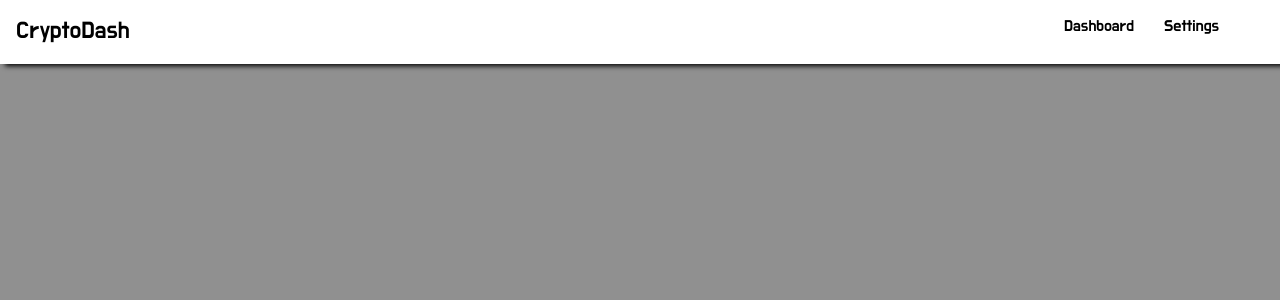
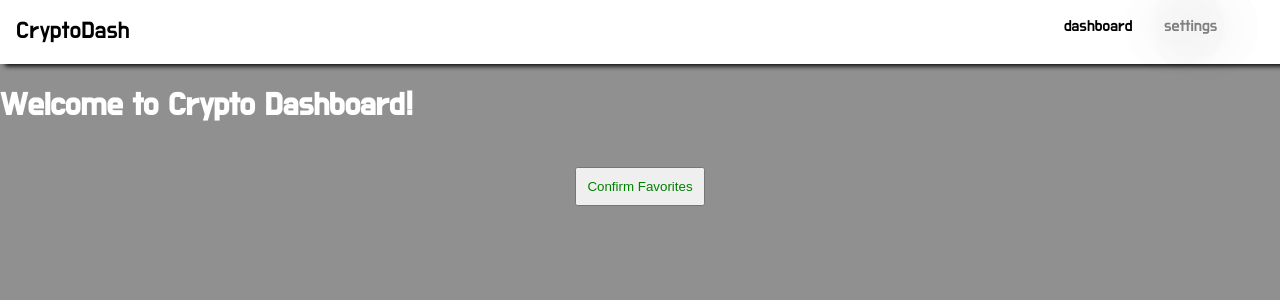
Before and after one commit to romene/Cryptocurrency-Dashboard, a React (Create React App) app: page / in a window 1280 px wide. Shown: the top 300 px of the page. Built offline with nearby package versions, Linux system fonts and the light colour scheme.

Commit message:
Settings Page and save data to local storage

```diff
--- a/src/App.css
+++ b/src/App.css
@@ -8,4 +8,5 @@ body {
   font-family: 'Do Hyeon', sans-serif;
   background-color: #909090;
   color: var(--main-text-color);
+
 }
--- a/src/App.js
+++ b/src/App.js
@@ -2,6 +2,7 @@ import React from 'react';
 import './App.css';
 import AppLayout from './Layout/AppLayout'
 import DashBar from './Layout/DashBar'
+import Settings from './Settings'
 import AppProvider from './AppProvider'
 
 function App() {
@@ -9,9 +10,8 @@ function App() {
     // Wrap up App Component on the App Provider Component
     <AppProvider>
       <AppLayout>
-      <DashBar>
-        <h1>Welcome to CryptoDash</h1>
-      </DashBar>
+      <DashBar/>
+       <Settings/>
       </AppLayout>
     </AppProvider>
 
--- a/src/AppProvider.js
+++ b/src/AppProvider.js
@@ -11,7 +11,29 @@ export const AppContext = React.createContext()
          super(props)
          this.state = {
             page: 'dashboard',
-            setPage: this.setPage
+            ...this.savedSettings(),
+            setPage: this.setPage,
+            confirmFavorites: this.confirmFavorites
+
+         }
+     }
+
+     //method to confirm favorites
+     confirmFavorites = () => {
+         this.setState({
+             firstVisit: false,
+             page: 'dashboard'
+         })
+         localStorage.setItem('cryptoDash', JSON.stringify({
+             test: 'hello'
+         }))
+     }
+
+     //select settings when land the page
+     savedSettings(){
+         let cryptoDashData = JSON.parse(localStorage.getItem('cryptoDah'));
+         if (!cryptoDashData){
+             return{page: 'settings', firstVisit: true}
          }
      }
 
--- a/src/Layout/DashBar.js
+++ b/src/Layout/DashBar.js
@@ -21,18 +21,19 @@ margin-bottom: 1em;
 const ControlButtonElem = styled.div`
 cursor: pointer;
 ${props => props.active && css`
-color: blue;
-text-shadow: 0 0 60px red;
+color: gray;
+text-shadow: 0 0 60px #342434;
 `}
 `
 
-function ControlButton({name, active}){
+function ControlButton({name}){
     return(
         <AppContext.Consumer>
-            {(page, setPage) => (
+            {({page, setPage}) => (
             <ControlButtonElem
              active={page === name}
-             onClick={() => setPage(name)}>
+             onClick={() => setPage(name)}
+             >
             {name}
         </ControlButtonElem>
             )}
@@ -47,11 +48,9 @@ export default () => {
   return (
     <AppBar>
         <Logo>CryptoDash</Logo>
-        <div>
-
-        </div>
-          <ControlButton active name="Dashboard" />
-          <ControlButton name="Settings" />
+        <div/>
+          <ControlButton active name="dashboard" />
+          <ControlButton name="settings" />
 
     </AppBar>
   )
--- /dev/null
+++ b/src/Settings/WelcomeMessage.js
@@ -0,0 +1,16 @@
+import React from 'react'
+import { AppContext } from '../AppProvider';
+
+
+const WelcomeMessage = () => {
+    return (
+        <AppContext.Consumer>
+            {({firstVisit}) =>
+                firstVisit ? <h1>Welcome to Crypto Dashboard!</h1> : null
+             }
+
+        </AppContext.Consumer>
+    )
+}
+
+export default WelcomeMessage
--- /dev/null
+++ b/src/Settings/confirmButton.js
@@ -0,0 +1,32 @@
+import React from 'react'
+import styled from 'styled-components'
+import { AppContext } from '../AppProvider'
+
+
+const ConfirmButtonStyled = styled.button`
+margin: 20px;
+color: green;
+padding: 10px;
+cursor: pointer;
+`
+export const CenterDiv = styled.div`
+display: grid;
+justify-content: center;
+`
+
+const ConfirmButton = () => {
+    return (
+        <AppContext.Consumer>
+            {({ confirmFavorites }) =>
+            <CenterDiv>
+                <ConfirmButtonStyled
+                onClick={confirmFavorites}>
+                Confirm Favorites
+            </ConfirmButtonStyled>
+            </CenterDiv>
+             }
+        </AppContext.Consumer>
+    )
+}
+
+export default ConfirmButton
--- /dev/null
+++ b/src/Settings/index.js
@@ -0,0 +1,12 @@
+import React from 'react'
+import WelcomeMessage from './WelcomeMessage'
+import ConfirmButton from './confirmButton'
+
+export default () => {
+    return(
+        <>
+            <WelcomeMessage />
+            <ConfirmButton />
+        </>
+    )
+}
```
